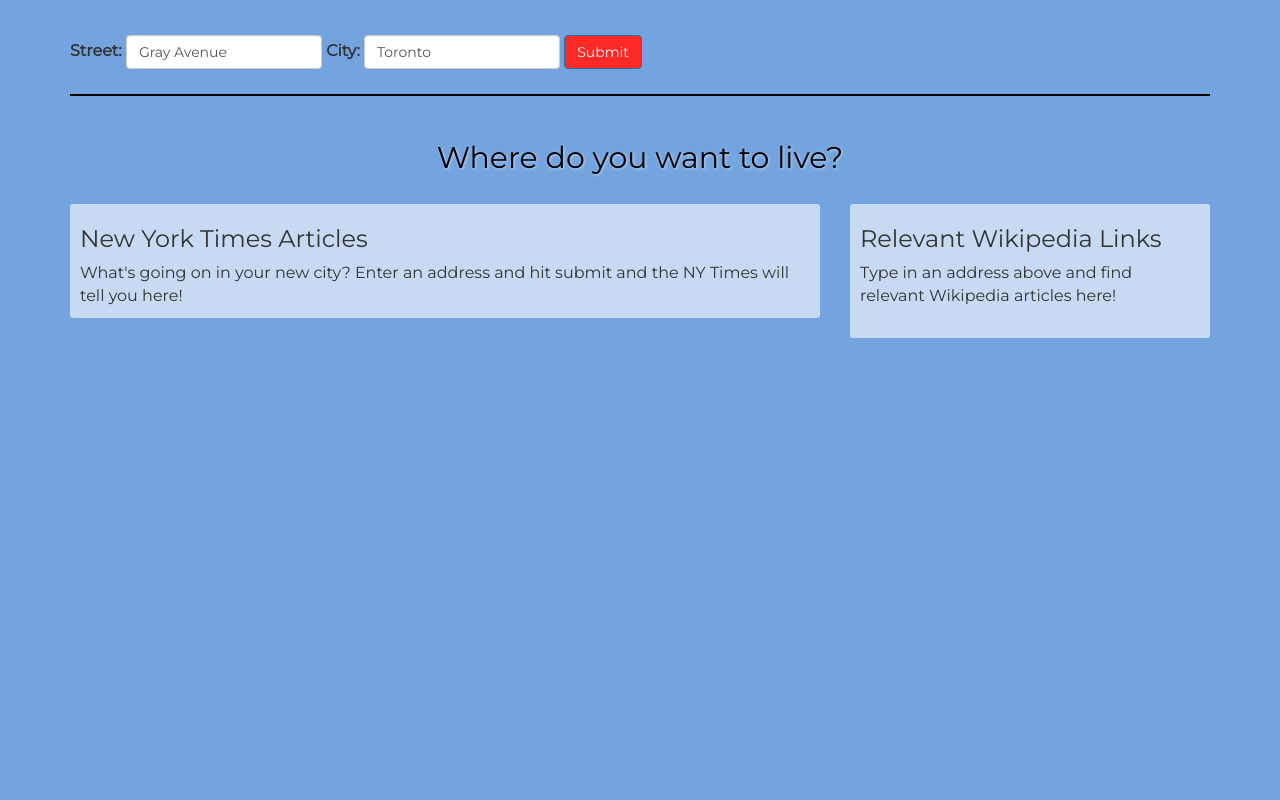
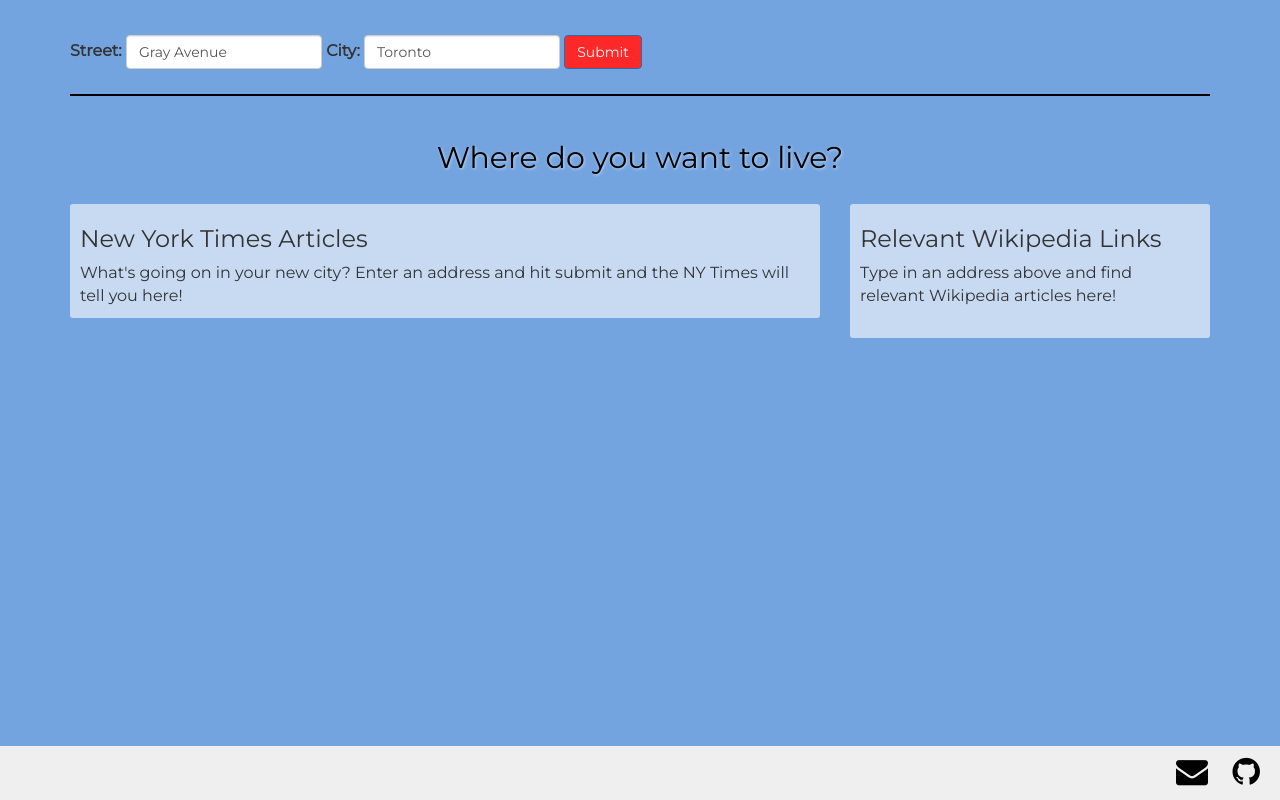
Before and after one commit to AlonsoGD/06-Course-project5-Intro-to-Ajax-Udacity, a plain HTML site: page index.html in a window 1280 px wide. Drawn offline with nearby package versions, Linux system fonts and the light colour scheme.

Commit message:
Added contact footer

```diff
--- a/css/style.css
+++ b/css/style.css
@@ -1,15 +1,30 @@
-
 body {
-    font-family: 'Montserrat', sans-serif;
-    font-size: 12pt;
-    margin: auto;
     background-color: rgb(116, 164, 223);
     background-image: ;
     background-position: top;
     background-repeat: no-repeat;
     background-size: 100%;
+}
+
+main {
+    font-family: 'Montserrat', sans-serif;
+    font-size: 12pt;
+    margin: auto;
     padding: 10px;
 }
+
+footer {
+    position: absolute;
+    text-align: right;
+    width: 100%;
+    bottom: 0;
+    padding: 10px;
+    background-color: #efefef;
+    font-size: 12pt; }
+    footer .footerlinks {
+      padding: 10px;
+      color: black;
+      font-size: 12pt; }
 
 a {
     color: blue;
--- a/index.html
+++ b/index.html
@@ -17,7 +17,8 @@
     <script src="js/script.js"></script>
     <link rel="stylesheet" href="css/style.css">
 </head>
-<body class="container">
+<body>
+    <main class="container">
         <div class="row">
             <form id="form-container" class="form-container form-inline">
                 <label for="street">Street: </label>
@@ -48,5 +49,10 @@
                 </div>
             </div>
         </div>
+    </main>
+    <footer>
+        <a class="footerlinks" target="_blank" href="mailito:dani.alonso.garcia@gmail.com"> <i class="fa fa-envelope fa-2x iconStyle" aria-hidden="true"></i></a>
+        <a class="footerlinks" target="_blank" href="https://github.com/AlonsoGD/06-Course-project5-Intro-to-Ajax-Udacity"> <i class="fa fa-github fa-2x iconStyle" aria-hidden="true"></i></a>
+    </footer>
 </body>
 </html>
```
Lines whose indentation alone changed are shown as unchanged.
